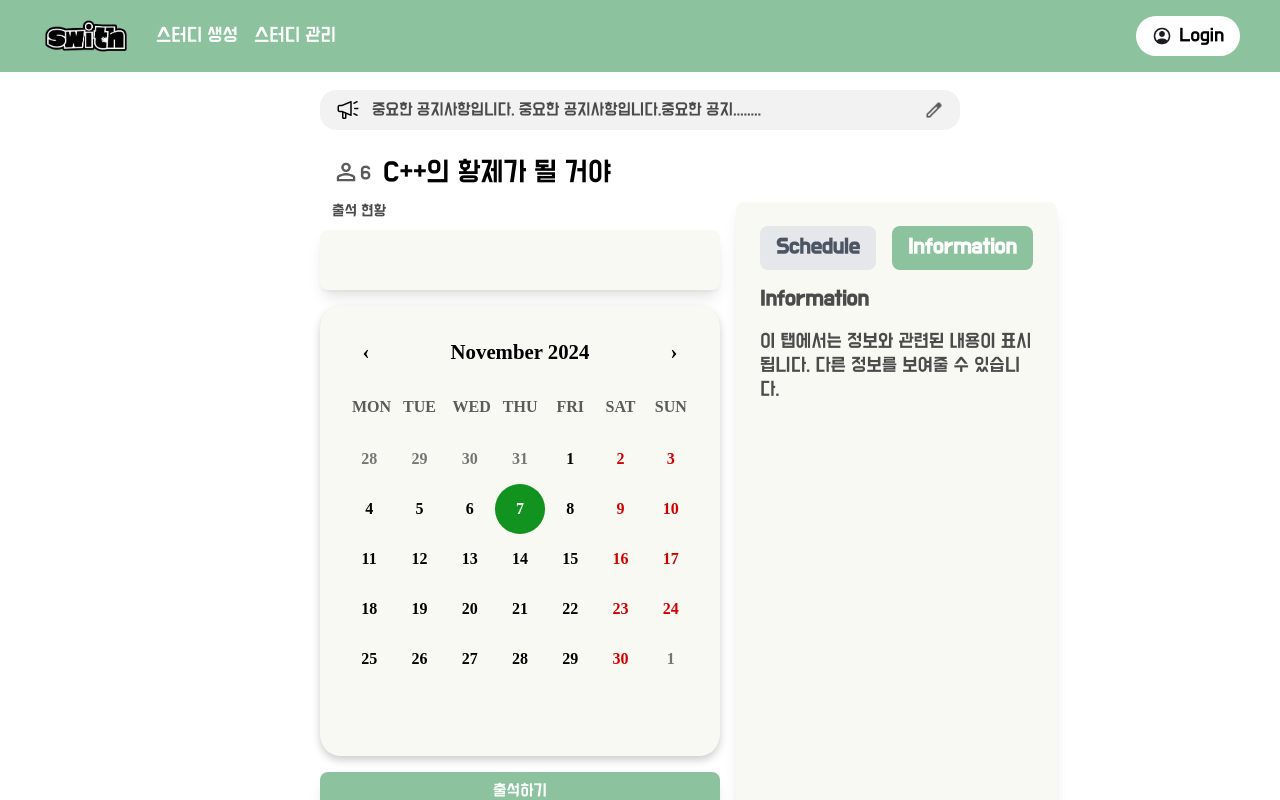
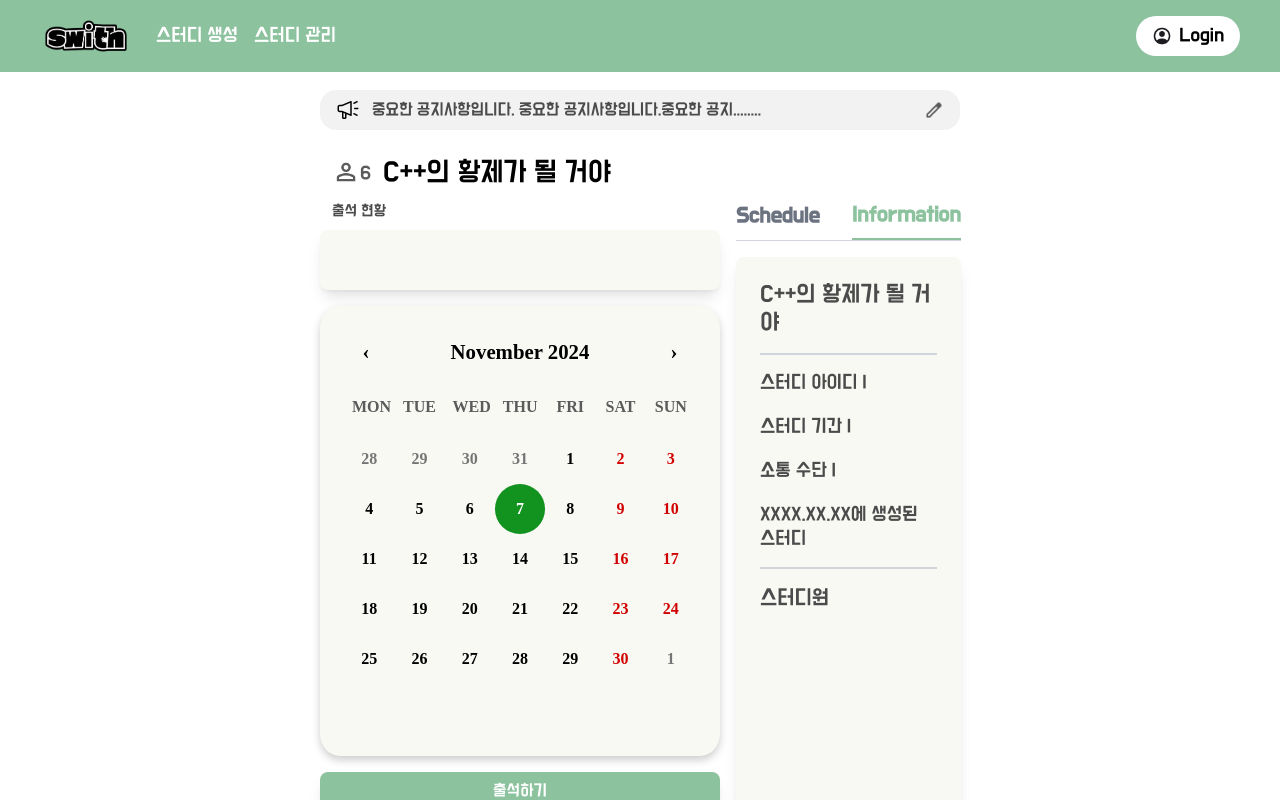
Before and after one commit to TeamSwith/Front, a React (Create React App) app: page /manage-study in a window 1280 px wide. Both pictures are taken after a click on the button "Information". Shown: the top 800 px of the page. Built offline with nearby package versions, Linux system fonts and the light colour scheme.

Commit message:
ManageSidebar 컴포넌트 생성

```diff
--- /dev/null
+++ b/src/components/ManageSidebar.js
@@ -0,0 +1,140 @@
+import React from 'react';
+import editIcon from "../assets/edit.png";
+import trashIcon from "../assets/Trash.png";
+
+const ManageSidebar = ({ activeTab, setActiveTab, progressPercentage, tasks, handleCheckboxChange }) => {
+  return (
+
+    <div className="flex flex-col w-full flex-grow">
+
+        <div className="flex space-x-8 w-fit border-b border-gray-300 mb-4">
+            <button
+            onClick={() => setActiveTab('schedule')}
+            className={`text-lg font-semibold pb-2 ${
+              activeTab === 'schedule' ? 'text-[#8CC29E] border-b-2 border-[#8CC29E]' : 'text-gray-500'
+            }`}
+            >
+              Schedule
+            </button>
+            <button
+              onClick={() => setActiveTab('information')}
+              className={`text-lg font-semibold pb-2 ${
+              activeTab === 'information' ? 'text-[#8CC29E] border-b-2 border-[#8CC29E]' : 'text-gray-500'
+            }`}
+          >
+              Information
+            </button>
+          </div>
+
+
+        <div className="bg-[#F7F9F2] flex-grow p-6 rounded-lg shadow-lg mb-4 md:mb-0 mt-4 md:mt-0">
+
+
+
+          {activeTab === 'schedule' ? (
+
+
+        <div>
+          <h2 className="text-lg font-semibold text-[#4B4B4B] mb-4 flex justify-between">
+            XXXX.XX.XX Study Schedule
+            <div className="flex space-x-3">
+              <img src={editIcon} alt="Edit Icon" className="w-6 h-6 cursor-pointer" />
+              <img src={trashIcon} alt="Trash Icon" className="w-6 h-6 cursor-pointer" />
+            </div>
+          </h2>
+          <hr className="border-t-[2px] border-gray-300 mb-4" />
+          <p className="text-[#4B4B4B] mb-3">
+            시간:
+          </p>
+          <p className="text-[#4B4B4B] mb-4">
+            장소:
+          </p>
+          <hr className="border-t-[2px] border-gray-300 mb-2" />
+          <div className="p-6">
+            {/* 과제 텍스트와 게이지 바 컨테이너 */}
+            <div className="flex items-center mb-4 space-x-4">
+              <p className="text-lg text-[#4B4B4B] mr-4">과제</p>
+              <div className="w-[200px] h-4 bg-gray-300 rounded-full overflow-hidden">
+                <div
+                  className="h-full bg-[#8CC29E] rounded-full transition-width duration-300"
+                  style={{ width: `${progressPercentage}%` }}
+                ></div>
+              </div>
+
+              <span className="text-[#5B5B5B]">
+                {Math.round(progressPercentage)}%
+              </span>
+
+            </div>
+            {/* 체크박스 리스트 */}
+            <div>
+              {tasks.map((task) => (
+                <div key={task.id} className="flex items-center mb-2.5">
+                  <input
+                    type="checkbox"
+                    checked={task.checked}
+                    onChange={() => handleCheckboxChange(task.id)}
+                    className="mr-2"
+                  />
+                  <label className="text-[#4B4B4B]">{task.label}</label>
+                </div>
+              ))}
+            </div>
+          </div>
+          <hr className="border-t-[2px] border-gray-300 mb-4" />
+
+          <p className="text-[#4B4B4B] mb-4">
+            Task Feedback
+          </p>
+            <div className="flex items-center mb-2">
+                <textarea
+                type="text"
+                className="flex-grow border border-gray-300 rounded-lg p-3 h-20 resize-none overflow-auto"
+                placeholder="댓글을 입력하세요"
+                //value={newComment}
+                //onChange={(e) => setNewComment(e.target.value)}
+                />
+            </div>
+            <div className="flex justify-end">
+                <button
+                    //onClick={handleAddComment}
+                    className="bg-[#8CC29E] text-white text-[14px] px-4 py-1.5 rounded-lg"
+                    >
+                    등록
+                </button>
+            </div>
+        </div>
+
+        ) : (
+          // Information 탭 내용
+          <div>
+            <h2 className="text-xl text-[#4B4B4B] mb-4">
+              C++의 황제가 될 거야
+            </h2>
+            <hr className="border-t-[2px] border-gray-300 mb-4" />
+            <p className="text-[#4B4B4B] mb-5">
+              스터디 아이디 |
+            </p>
+            <p className="text-[#4B4B4B] mb-5">
+              스터디 기간 |
+            </p>
+            <p className="text-[#4B4B4B] mb-5 cursor-pointer">
+              소통 수단 |
+            </p> {/* 하이퍼링크 */}
+            <p className="text-[#4B4B4B] mb-4">
+              XXXX.XX.XX에 생성된 스터디
+            </p>
+            <hr className="border-t-[2px] border-gray-300 mb-4" />
+            <p className="text-lg text-[#4B4B4B] mb-5">
+              스터디원
+            </p>
+          </div>
+        )}
+
+        </div>
+
+        </div>
+        );
+    };
+
+    export default ManageSidebar;
--- a/src/pages/ManageStudy.js
+++ b/src/pages/ManageStudy.js
@@ -1,10 +1,10 @@
 import React, { useState, useRef, useEffect } from 'react';
 import Calendar from 'react-calendar';
 import "react-calendar/dist/Calendar.css";
+import ManageSidebar from "../components/ManageSidebar";
 import speakerIcon from "../assets/speaker.png";
 import editIcon from "../assets/edit.png";
 import personIcon from "../assets/person.png";
-import trashIcon from "../assets/Trash.png";
 import './ManageStudy.css';
 
 
@@ -103,105 +103,16 @@ const ManageStudy = () => {
               출석하기
             </span>
           </div>
-
         </div>
 
-
-        <div className="bg-[#F7F9F2] flex-grow p-6 rounded-lg  shadow-lg mb-4 md:mb-0 mt-4 md:mt-0">
-
-          <div className="flex space-x-4 mb-4">
-            <button
-              onClick={() => setActiveTab('schedule')}
-              className={`text-lg font-semibold px-4 py-2 rounded-lg ${
-                activeTab === 'schedule' ? 'bg-[#8CC29E] text-white' : 'bg-gray-200 text-gray-600'
-              }`}
-            >
-              Schedule
-            </button>
-            <button
-              onClick={() => setActiveTab('information')}
-              className={`text-lg font-semibold px-4 py-2 rounded-lg ${
-                activeTab === 'information' ? 'bg-[#8CC29E] text-white' : 'bg-gray-200 text-gray-600'
-              }`}
-            >
-              Information
-            </button>
+        <ManageSidebar
+          activeTab={activeTab}
+          setActiveTab={setActiveTab}
+          progressPercentage={progressPercentage}
+          tasks={tasks}
+          handleCheckboxChange={handleCheckboxChange}
+        />
       </div>
-
-          {activeTab === 'schedule' ? (
-
-
-        <div>
-          <h2 className="text-lg font-semibold text-[#4B4B4B] mb-4 flex justify-between">
-            XXXX.XX.XX Study Schedule
-            <div className="flex space-x-3">
-              <img src={editIcon} alt="Edit Icon" className="w-6 h-6 cursor-pointer" />
-              <img src={trashIcon} alt="Trash Icon" className="w-6 h-6 cursor-pointer" />
-            </div>
-          </h2>
-          <hr className="border-t-[2px] border-gray-300 mb-4" />
-          <p className="text-[#4B4B4B] mb-3">
-            시간:
-          </p>
-          <p className="text-[#4B4B4B] mb-4">
-            장소:
-          </p>
-          <hr className="border-t-[2px] border-gray-300 mb-2" />
-          <div className="p-6">
-            {/* 과제 텍스트와 게이지 바 컨테이너 */}
-            <div className="flex items-center mb-4 space-x-4">
-              <p className="text-lg text-[#4B4B4B] mr-4">과제</p>
-              <div className="w-[200px] h-4 bg-gray-300 rounded-full overflow-hidden">
-                <div
-                  className="h-full bg-[#8CC29E] rounded-full transition-width duration-300"
-                  style={{ width: `${progressPercentage}%` }}
-                ></div>
-              </div>
-
-              <span className="text-[#5B5B5B]">
-                {Math.round(progressPercentage)}%
-              </span>
-
-            </div>
-            {/* 체크박스 리스트 */}
-            <div>
-              {tasks.map((task) => (
-                <div key={task.id} className="flex items-center mb-2.5">
-                  <input
-                    type="checkbox"
-                    checked={task.checked}
-                    onChange={() => handleCheckboxChange(task.id)}
-                    className="mr-2"
-                  />
-                  <label className="text-[#4B4B4B]">{task.label}</label>
-                </div>
-              ))}
-            </div>
-          </div>
-          <hr className="border-t-[2px] border-gray-300 mb-4" />
-
-          <p className="text-[#4B4B4B] mb-4">
-            Task Feedback
-          </p>
-        </div>
-
-        ) : (
-          // Information 탭 내용
-          <div>
-            <h2 className="text-lg font-semibold text-[#4B4B4B] mb-4">
-              Information
-            </h2>
-            <p className="text-[#4B4B4B]">
-              이 탭에서는 정보와 관련된 내용이 표시됩니다. 다른 정보를 보여줄 수 있습니다.
-            </p>
-          </div>
-        )}
-
-        </div>
-
-
-      </div>
-
 
     </div>
 
```
Lines whose indentation alone changed are shown as unchanged.
